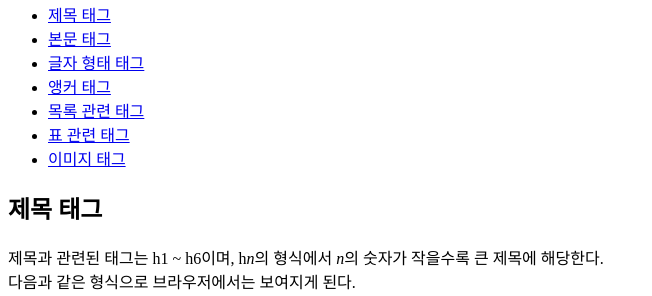
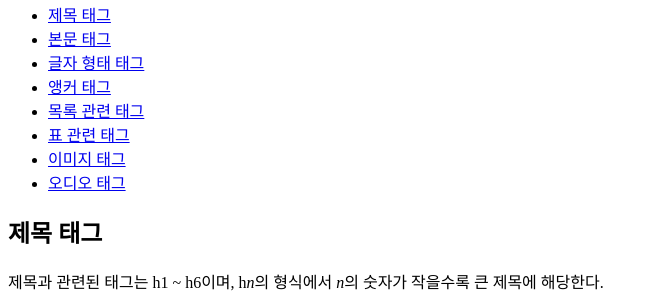
Before and after one commit to socialdummyer/wp-html, a plain HTML site: page index.html in a window 1280 px wide. Shown: the part 87-383 px from the top of the page, without its empty margins (0-652 px from the left). Drawn offline with Linux system fonts and the light colour scheme.

Commit message:
오디오 태그 실습

```diff
--- a/index.html
+++ b/index.html
@@ -24,6 +24,9 @@
         </li>
         <li>
             <a href="./image.html">이미지 태그</a>
+        </li>
+        <li>
+            <a href="./audio.html">오디오 태그</a>
         </li>
     </ul>
 
```
